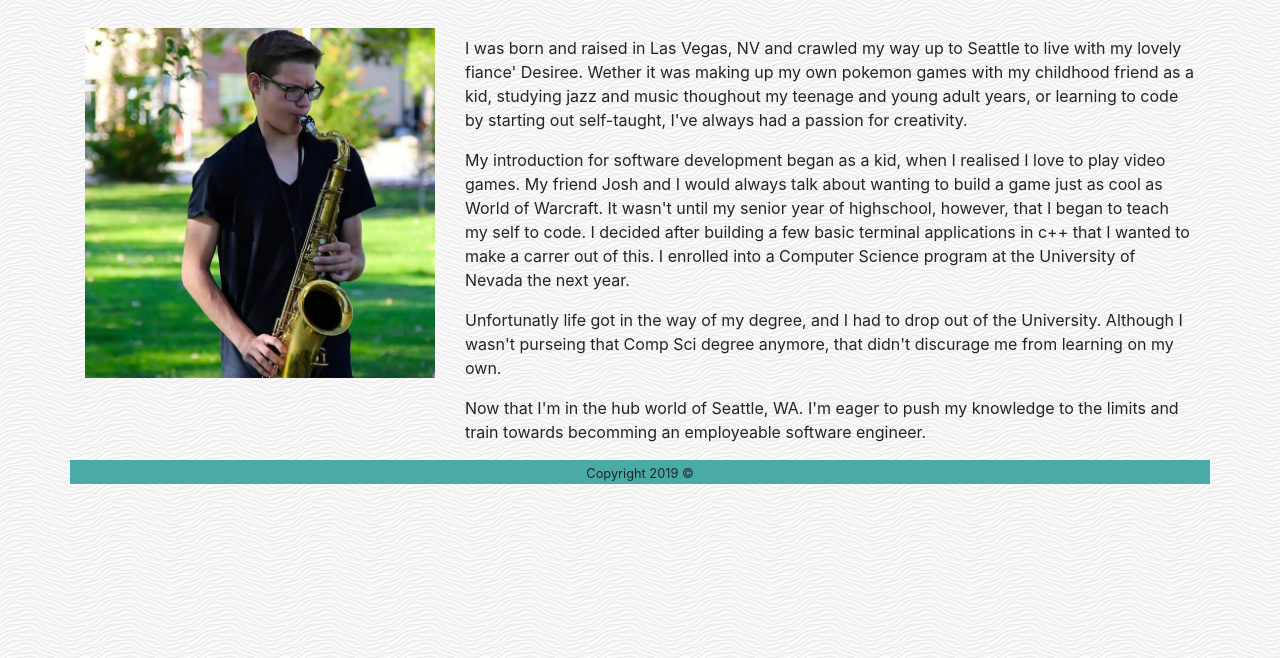
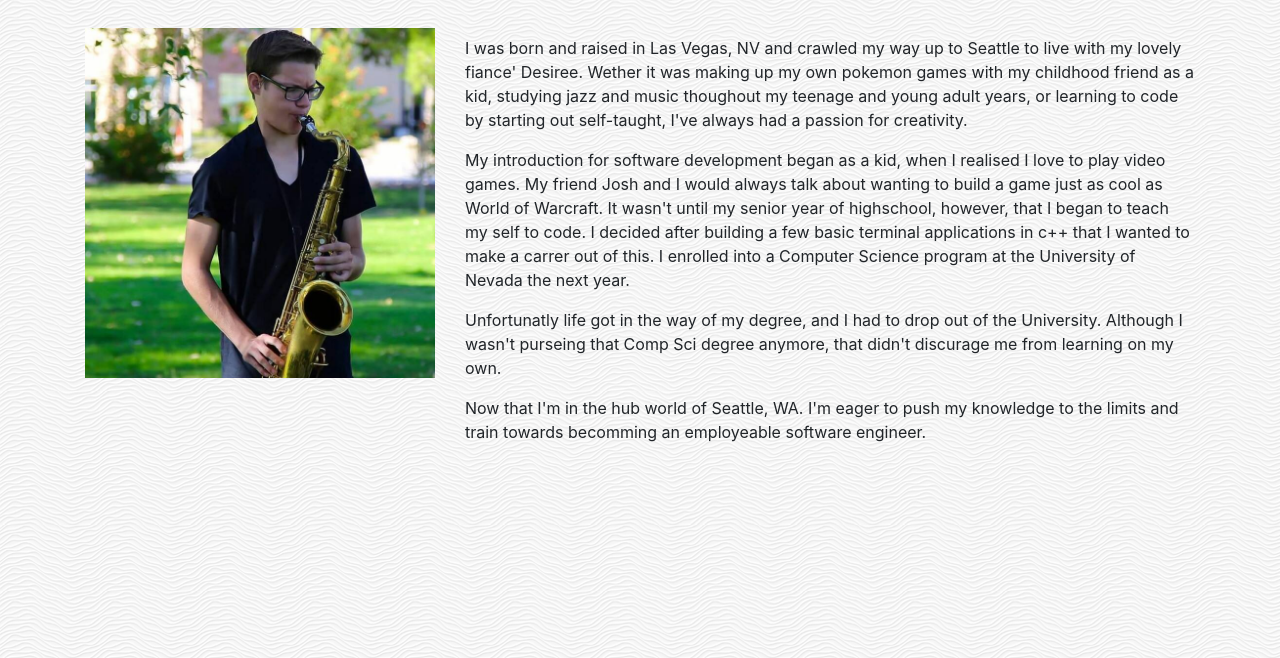
Before and after one commit to hunterwiegand/Bootstrap-Portfolio, a plain HTML site: page index.html in a window 1280 px wide. Shown: the part 142-800 px from the top of the page. Drawn offline with nearby package versions, Linux system fonts and the light colour scheme; files whose address does not match are found by name.

Commit message:
Remove Footer

```diff
--- a/index.html
+++ b/index.html
@@ -76,13 +76,6 @@
             </div>
         </div>
     </div>
-
-    <footer class="footer">
-        <div class="container theme-background-color-custom text-center">
-            <small>Copyright 2019 &copy;</small>
-        </div>
-    </footer>
-
     <!-- Optional JavaScript -->
     <!-- jQuery first, then Popper.js, then Bootstrap JS -->
     <script src="https://code.jquery.com/jquery-3.3.1.slim.min.js"
```
Also changed, not shown: portfolio.html (+0 -6 lines).
